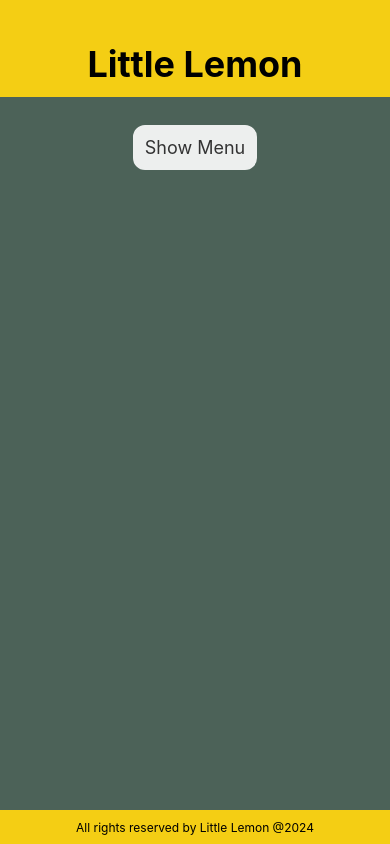
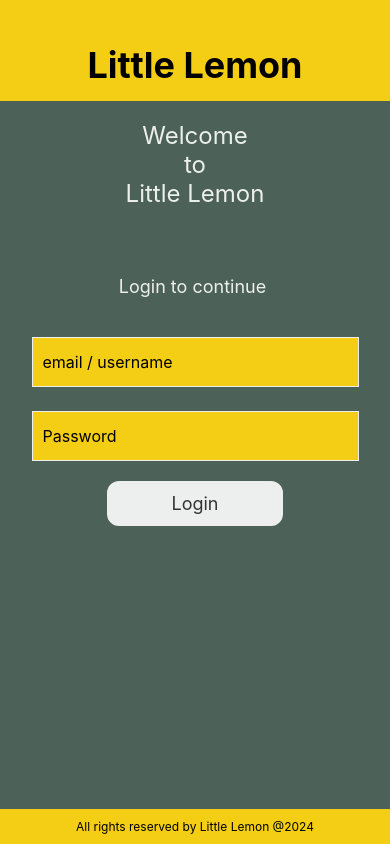
Before and after one commit to ravraw/meta_react_native, a React Native app: screen / in a window 390 px wide. Built offline with nearby package versions, Linux system fonts and the light colour scheme.

Commit message:
Conditional login state

```diff
--- a/App.js
+++ b/App.js
@@ -13,9 +13,9 @@ const App = () => {
     <SafeAreaView style={styles.container}>
       <Header />
       {/* <FeedbackScreen /> */}
-      {/* <LoginScreen /> */}
+      <LoginScreen />
       {/* <WelcomeScreen /> */}
-      <MenuItemsList />
+      {/* <MenuItemsList /> */}
       <Footer />
       {/* <StatusBar style="auto" /> */}
     </SafeAreaView>
--- a/screens/LoginScreen.js
+++ b/screens/LoginScreen.js
@@ -1,10 +1,11 @@
 import React, { useState, useEffect } from "react";
-import { TextInput, Text, StyleSheet, View } from "react-native";
+import { TextInput, Text, StyleSheet, View, Pressable } from "react-native";
 import KeyboardAvoidingElement from "../components/KeyboardAvoidingElement";
 
 const LoginScreen = () => {
   const [username, setUsername] = useState("");
   const [password, setPassword] = useState("");
+  const [loggedIn, setLoggedIn] = useState(false);
   return (
     <KeyboardAvoidingElement>
       <View style={styles.headingContainer}>
@@ -12,8 +13,12 @@ const LoginScreen = () => {
         <Text style={styles.headerText}>to</Text>
         <Text style={styles.headerText}>Little Lemon</Text>
       </View>
-      <View>
-        <Text style={styles.regularText}>Login to continue </Text>
+      <View style={styles.formContainer}>
+        <Text style={styles.regularText}>
+          {!loggedIn ? "Login to continue" : "You are logged in!"}{" "}
+        </Text>
+        {!loggedIn && (
+          <>
             <TextInput
               value={username}
               onChangeText={setUsername}
@@ -33,6 +38,16 @@ const LoginScreen = () => {
               style={styles.password}
               clearButtonMode="always"
             />
+            <Pressable
+              style={styles.button}
+              onPress={() => {
+                setLoggedIn(!loggedIn);
+              }}
+            >
+              <Text style={styles.buttonText}>Login</Text>
+            </Pressable>
+          </>
+        )}
       </View>
     </KeyboardAvoidingElement>
   );
@@ -60,7 +75,7 @@ const styles = StyleSheet.create({
     textAlign: "center",
   },
   username: {
-    height: 40,
+    height: 50,
     margin: 12,
     borderWidth: 1,
     padding: 10,
@@ -69,7 +84,7 @@ const styles = StyleSheet.create({
     backgroundColor: "#F4CE14",
   },
   password: {
-    height: 40,
+    height: 50,
     margin: 12,
     borderWidth: 1,
     padding: 10,
@@ -77,6 +92,21 @@ const styles = StyleSheet.create({
     borderColor: "#EDEFEE",
     backgroundColor: "#F4CE14",
   },
+  button: {
+    alignSelf: "center",
+    padding: 10,
+    marginVertical: 8,
+    width: "50%",
+    backgroundColor: "#EDEFEE",
+    borderColor: "#EDEFEE",
+    borderWidth: 2,
+    borderRadius: 12,
+  },
+  buttonText: {
+    color: "#333333",
+    textAlign: "center",
+    fontSize: 18,
+  },
 });
 
 export default LoginScreen;
```
Lines whose indentation alone changed are shown as unchanged.
